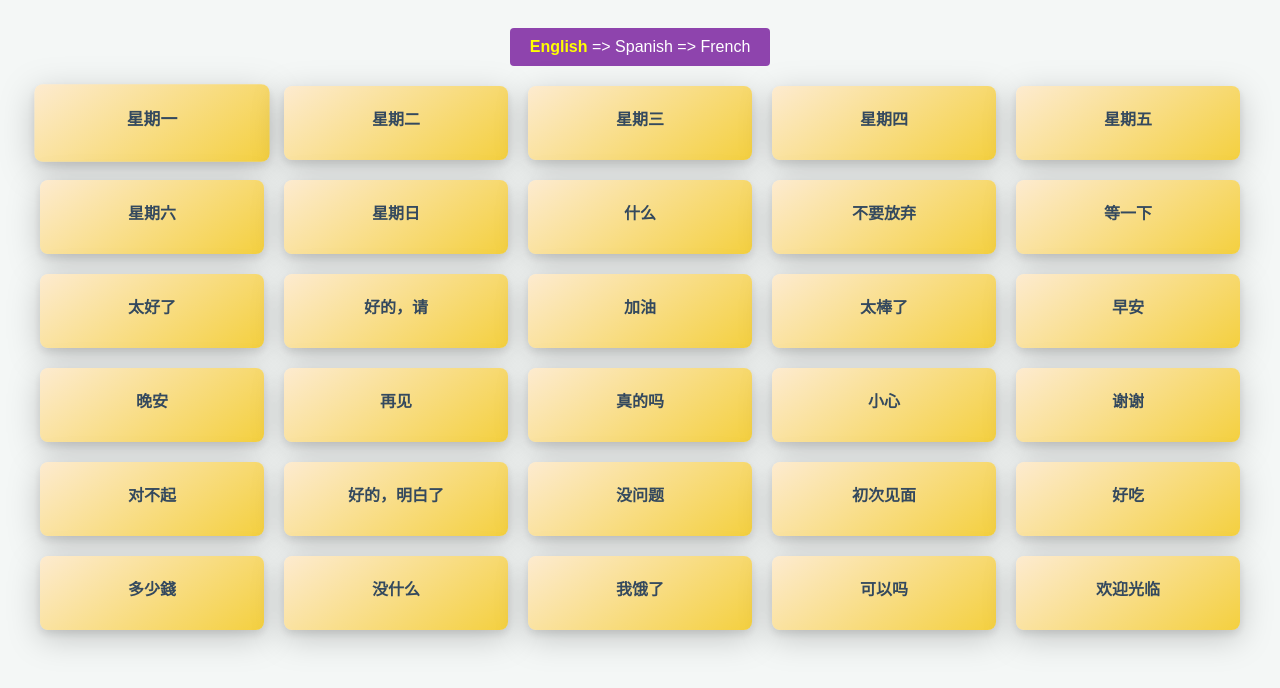
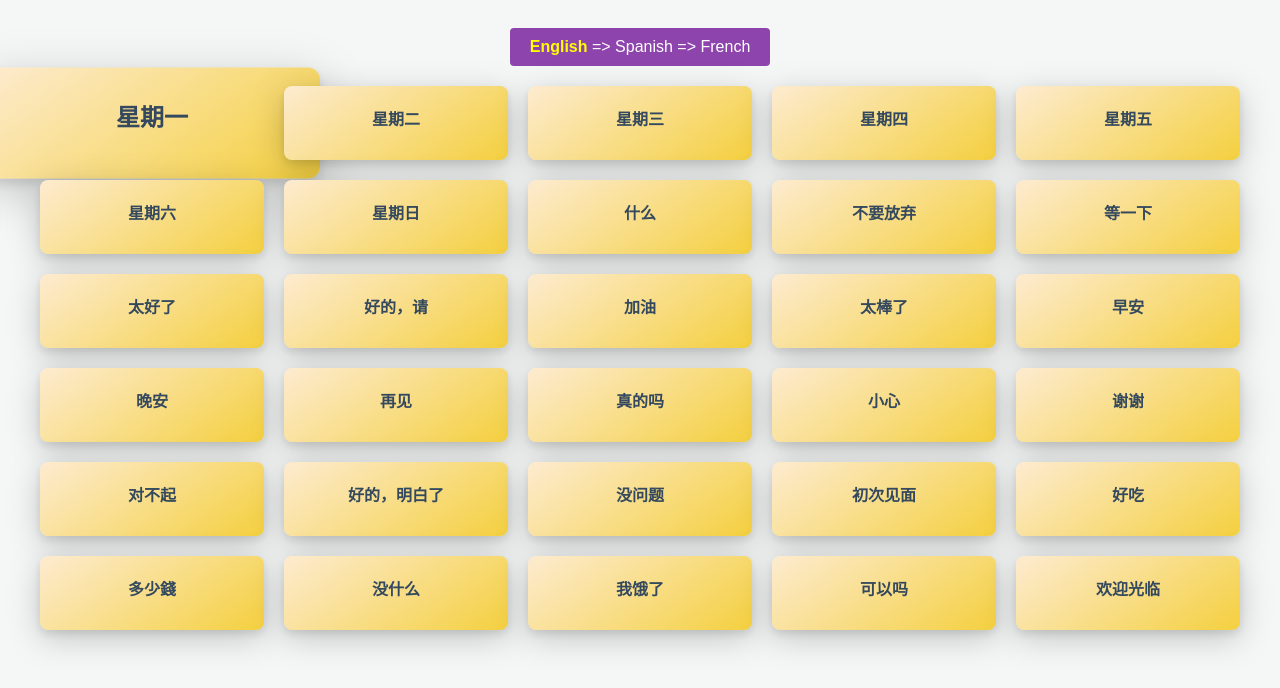
Before and after one commit to WayneVSDev/SpanishFlashCards, a plain HTML site: page index.html in a window 1280 px wide. In both pictures the pointer is over the element 152 px from the left and 123 px from the top of the page. Drawn offline with Linux system fonts and the light colour scheme.

Commit message:
Update index.html

```diff
--- a/index.html
+++ b/index.html
@@ -46,7 +46,7 @@
       filter: drop-shadow(0 8px 16px rgba(0, 0, 0, 0.2));
     }
     .card:hover {
-      transform: scale(1.05);
+      transform: scale(1.5);
     }
     .hidden {
       display: none;
```
